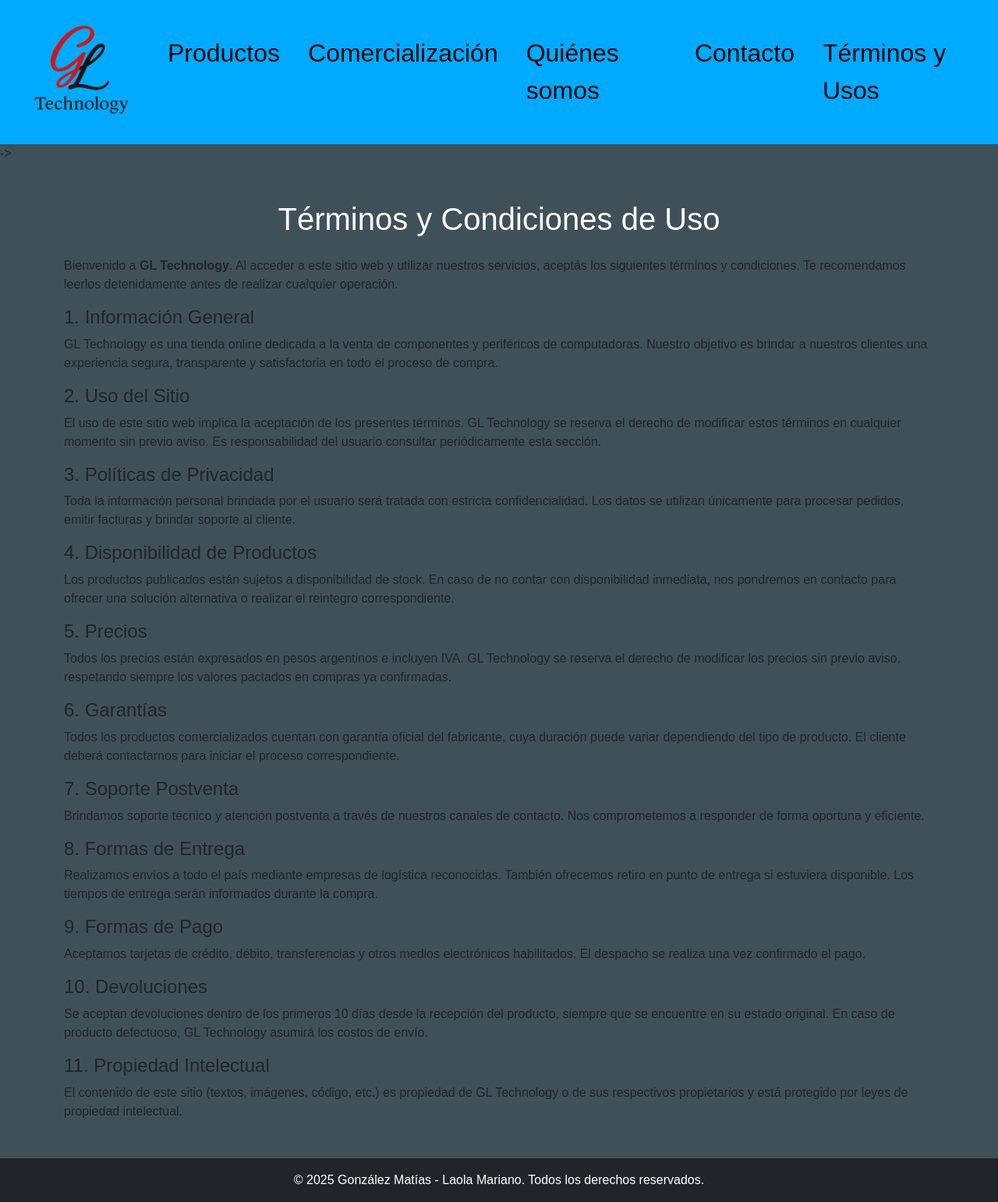
After one commit to matiasgon95/proyecto_gonzalez_laola, a CodeIgniter 4 app: the page made by app/Views/front/terminos_y_usos.php in a window 1280 px wide. The commit adds this page. Shown: the whole page at 78% size. Run offline with PHP 8.4 and a stand-in for CodeIgniter, Linux system fonts and the light colour scheme; the template is opened without the code that fills it, so the values that code supplies are empty; some libraries are stand-ins or nearby versions; some web fonts are replaced.

Commit message:
Añado terminos y boton Burguerr

```diff
--- a/app/Config/Routes.php
+++ b/app/Config/Routes.php
@@ -5,7 +5,8 @@ use CodeIgniter\Router\RouteCollection;
 /**
  * @var RouteCollection $routes
  */
-// Página principal (ventana principal)
+
+
 // Página principal (ventana principal)
 $routes->get('/', 'Home::index');
 
@@ -14,6 +15,7 @@ $routes->get('productos', 'Front\Producto::index'); // Página de inicio que mue
 $routes->get('comercializacion', 'Home::comercializacion');
 $routes->get('quienes_somos', 'Home::quienes_somos');
 $routes->get('contacto', 'Home::contacto');
+$routes->get('terminos', 'Home::terminos');
 
 // Rutas para productos (deberían ir después de las rutas estáticas)
 $routes->get('producto/detalle/(:num)', 'Front\Producto::detalle/$1');  // Detalle de un producto, pasando el ID como parámetro
--- a/app/Controllers/Home.php
+++ b/app/Controllers/Home.php
@@ -23,4 +23,9 @@ class Home extends BaseController
     {
         return view('front/contacto');
     }
+
+    public function terminos()
+    {
+        return view('front/terminos_y_usos');
+    }
 }
--- a/app/Views/front/layouts.php
+++ b/app/Views/front/layouts.php
@@ -7,7 +7,8 @@
     <!-- Bootstrap -->
     <link rel="stylesheet" href="<?= base_url('assets/css/bootstrap.min.css') ?>">
     <link rel="stylesheet" href="<?= base_url('assets/css/mi_estilo.css') ?>">
-    <script src="<?= base_url('assets/js/bootstrap.min.js') ?>"></script>
+    <script src="<?= base_url('assets/js/bootstrap.bundle.min.js') ?>"></script>
+
 
 
     <!--Google Fonts-->
--- a/app/Views/front/nav_view.php
+++ b/app/Views/front/nav_view.php
@@ -1,28 +1,38 @@
-
-<!-- barra de navegacion -->
-<section>
+<!-- Barra de navegación -->
 <nav class="navbar navbar-expand-lg mi-navbar">
   <div class="container-fluid">
-        <a href="<?php echo base_url('/');?>">
-            <img class="logo" src="<?= base_url('assets/img/logo.png') ?>" alt="logo.png" >
+    <!-- Logo -->
+    <a href="<?= base_url('/'); ?>">
+      <img class="logo img-fluid" src="<?= base_url('assets/img/logo.png') ?>" alt="logo.png">
     </a>
+
+    <!-- Botón hamburguesa -->
+    <button class="navbar-toggler" type="button" data-bs-toggle="collapse" data-bs-target="#navbarSupportedContent"
+      aria-controls="navbarSupportedContent" aria-expanded="false" aria-label="Toggle navigation">
+      <span class="navbar-toggler-icon"></span>
+    </button>
+
+    <!-- Enlaces colapsables -->
     <div class="collapse navbar-collapse" id="navbarSupportedContent">
       <ul class="navbar-nav me-auto mb-2 mb-lg-0">
         <li class="nav-item">
-              <a class="nav-link" aria-current="page" href="<?php echo base_url('productos');?>">Productos</a>
+          <a class="nav-link" href="<?= base_url('productos'); ?>">Productos</a>
         </li>
         <li class="nav-item">
-              <a class="nav-link" aria-current="page" href="<?php echo base_url('comercializacion');?>">Comercialización</a>
+          <a class="nav-link" href="<?= base_url('comercializacion'); ?>">Comercialización</a>
         </li>
         <li class="nav-item">
-              <a class="nav-link" href="<?php echo base_url('quienes_somos');?>">Quiénes somos</a>
+          <a class="nav-link" href="<?= base_url('quienes_somos'); ?>">Quiénes somos</a>
         </li>
         <li class="nav-item">
-              <a class="nav-link" href="<?php echo base_url('contacto');?>">Contacto</a>
+          <a class="nav-link" href="<?= base_url('contacto'); ?>">Contacto</a>
+        </li>
+        <li class="nav-item">
+          <a class="nav-link" href="<?= base_url('terminos'); ?>">Términos y Usos</a>
         </li>
       </ul>
     </div>
   </div>
 </nav>
-    </section>
-    <!-- fin barra de navegacion -->
+<!-- Fin barra de navegación -->
+->
--- a/app/Views/front/productos/index.php
+++ b/app/Views/front/productos/index.php
@@ -28,7 +28,7 @@
                 <?php foreach ($productos as $producto): ?>
                     <div class="col-md-4 mb-4">
                         <div class="card shadow-sm">
-                            <img src="<?= base_url('assets/img/' . esc($producto['id']) . '.jpg'); ?>" class="card-img-top" alt="<?= esc($producto['nombre']); ?>">
+                            <img src="<?= base_url('assets/img/' . esc($producto['id']) . '.jpg'); ?>" class="card-img-top img-fluid" alt="<?= esc($producto['nombre']); ?>">
                             <div class="card-body">
                                 <h5 class="card-title"><?= esc($producto['nombre']); ?></h5>
                                 <p class="card-text"><?= esc($producto['descripcion']); ?></p>
--- /dev/null
+++ b/app/Views/front/terminos_y_usos.php
@@ -0,0 +1,42 @@
+<?= $this->extend('front/layouts'); ?>
+
+<?= $this->section('contenedor'); ?>
+<div class="container mt-5 mb-5">
+    <h1 class="mb-4">Términos y Condiciones de Uso</h1>
+
+    <p>Bienvenido a <strong>GL Technology</strong>. Al acceder a este sitio web y utilizar nuestros servicios, aceptás los siguientes términos y condiciones. Te recomendamos leerlos detenidamente antes de realizar cualquier operación.</p>
+
+    <h4>1. Información General</h4>
+    <p>GL Technology es una tienda online dedicada a la venta de componentes y periféricos de computadoras. Nuestro objetivo es brindar a nuestros clientes una experiencia segura, transparente y satisfactoria en todo el proceso de compra.</p>
+
+    <h4>2. Uso del Sitio</h4>
+    <p>El uso de este sitio web implica la aceptación de los presentes términos. GL Technology se reserva el derecho de modificar estos términos en cualquier momento sin previo aviso. Es responsabilidad del usuario consultar periódicamente esta sección.</p>
+
+    <h4>3. Políticas de Privacidad</h4>
+    <p>Toda la información personal brindada por el usuario será tratada con estricta confidencialidad. Los datos se utilizan únicamente para procesar pedidos, emitir facturas y brindar soporte al cliente.</p>
+
+    <h4>4. Disponibilidad de Productos</h4>
+    <p>Los productos publicados están sujetos a disponibilidad de stock. En caso de no contar con disponibilidad inmediata, nos pondremos en contacto para ofrecer una solución alternativa o realizar el reintegro correspondiente.</p>
+
+    <h4>5. Precios</h4>
+    <p>Todos los precios están expresados en pesos argentinos e incluyen IVA. GL Technology se reserva el derecho de modificar los precios sin previo aviso, respetando siempre los valores pactados en compras ya confirmadas.</p>
+
+    <h4>6. Garantías</h4>
+    <p>Todos los productos comercializados cuentan con garantía oficial del fabricante, cuya duración puede variar dependiendo del tipo de producto. El cliente deberá contactarnos para iniciar el proceso correspondiente.</p>
+
+    <h4>7. Soporte Postventa</h4>
+    <p>Brindamos soporte técnico y atención postventa a través de nuestros canales de contacto. Nos comprometemos a responder de forma oportuna y eficiente.</p>
+
+    <h4>8. Formas de Entrega</h4>
+    <p>Realizamos envíos a todo el país mediante empresas de logística reconocidas. También ofrecemos retiro en punto de entrega si estuviera disponible. Los tiempos de entrega serán informados durante la compra.</p>
+
+    <h4>9. Formas de Pago</h4>
+    <p>Aceptamos tarjetas de crédito, débito, transferencias y otros medios electrónicos habilitados. El despacho se realiza una vez confirmado el pago.</p>
+
+    <h4>10. Devoluciones</h4>
+    <p>Se aceptan devoluciones dentro de los primeros 10 días desde la recepción del producto, siempre que se encuentre en su estado original. En caso de producto defectuoso, GL Technology asumirá los costos de envío.</p>
+
+    <h4>11. Propiedad Intelectual</h4>
+    <p>El contenido de este sitio (textos, imágenes, código, etc.) es propiedad de GL Technology o de sus respectivos propietarios y está protegido por leyes de propiedad intelectual.</p>
+</div>
+<?= $this->endSection(); ?>
```
Lines whose indentation alone changed are shown as unchanged.
